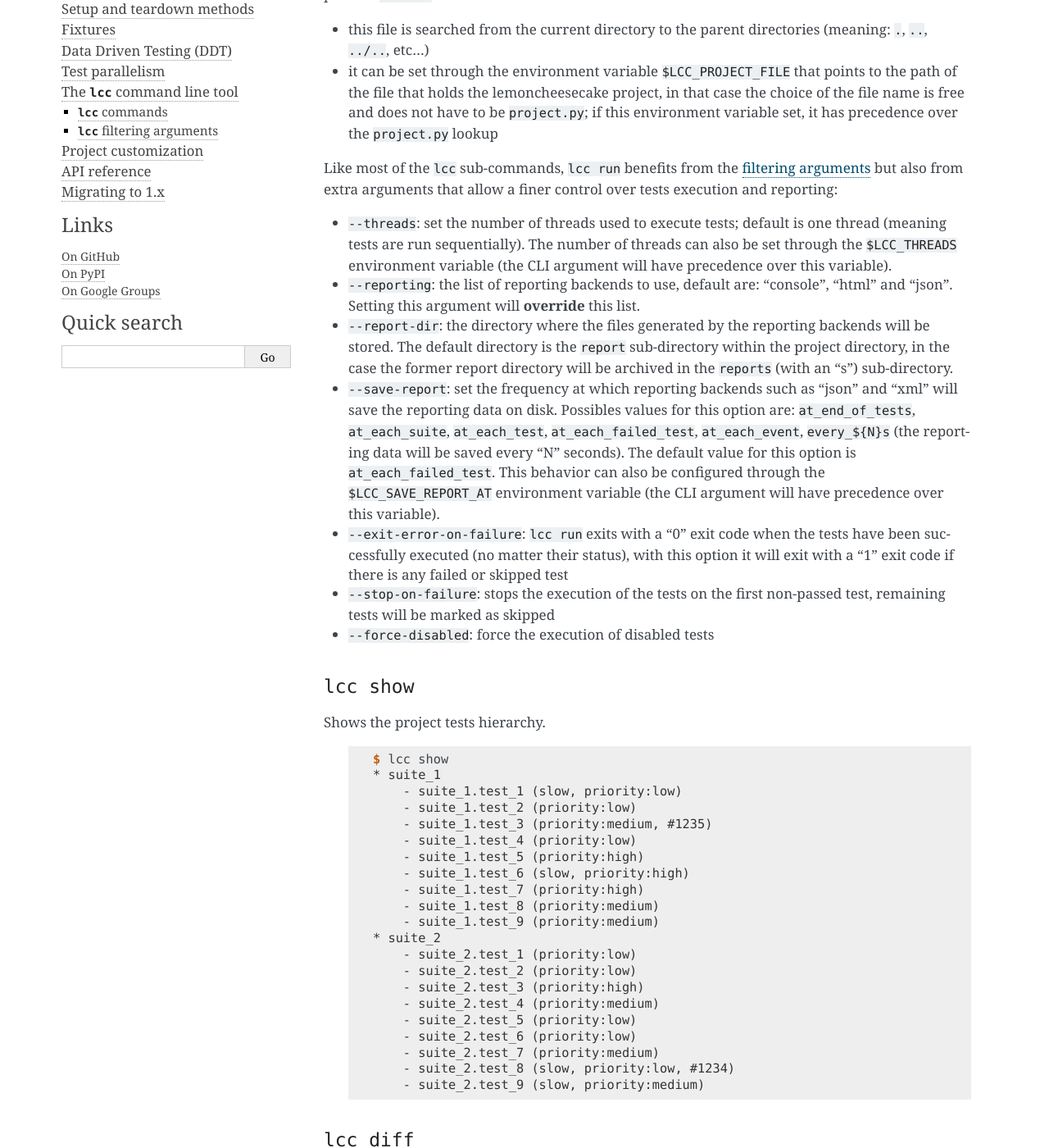
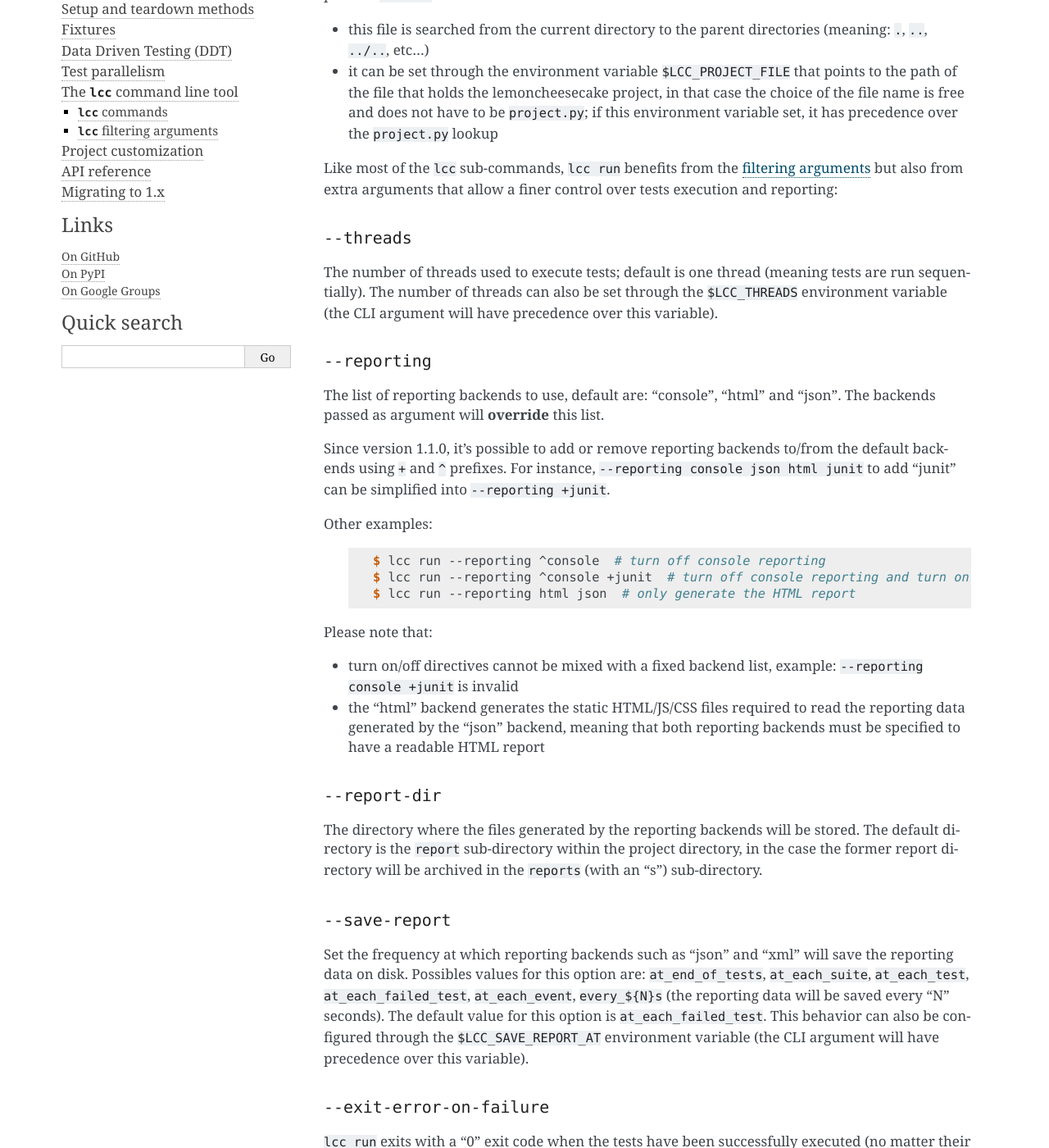
Before and after one commit to lemoncheesecake/lemoncheesecake, a Sphinx documentation site: the page built from doc/cli.rst, in a window 1280 px wide and 1400 px high, scrolled down 284 px. Shown: the whole window at 82% size. Built offline with Sphinx 7.4.7, drawn with Linux system fonts in a browser that asks for light colours; some of the changed text lies outside the part shown.

Commit message:
lcc run --reporting: support turning on/off default reporting backends

```diff
--- a/doc/cli.rst
+++ b/doc/cli.rst
@@ -25,31 +25,72 @@ Like for any other ``lcc`` sub command (except ``lcc bootstrap``), the ``project
 Like most of the ``lcc`` sub-commands, ``lcc run`` benefits from the :ref:`filtering arguments <cli_filters>` but also
 from extra arguments that allow a finer control over tests execution and reporting:
 
-- ``--threads``: set the number of threads used to execute tests; default is one thread (meaning tests are run
-  sequentially). The number of threads can also be set through the ``$LCC_THREADS`` environment variable (the CLI argument
-  will have precedence over this variable).
+``--threads``
+^^^^^^^^^^^^^
 
-- ``--reporting``: the list of reporting backends to use, default are: "console", "html" and "json". Setting this
-  argument will **override** this list.
+The number of threads used to execute tests; default is one thread (meaning tests are run sequentially).
+The number of threads can also be set through the ``$LCC_THREADS`` environment variable (the CLI argument will have
+precedence over this variable).
 
-- ``--report-dir``: the directory where the files generated by the reporting backends will be stored. The default
-  directory is the ``report`` sub-directory within the project directory, in the case the former report directory
-  will be archived in the ``reports`` (with an "s") sub-directory.
+``--reporting``
+^^^^^^^^^^^^^^^
 
-- ``--save-report``: set the frequency at which reporting backends such as "json" and "xml" will save the reporting data
-  on disk. Possibles values for this option are: ``at_end_of_tests``, ``at_each_suite``, ``at_each_test``,
-  ``at_each_failed_test``, ``at_each_event``, ``every_${N}s`` (the reporting
-  data will be saved every "N" seconds). The default value for this option is ``at_each_failed_test``.
-  This behavior can also be configured through the ``$LCC_SAVE_REPORT_AT`` environment variable (the CLI argument
-  will have precedence over this variable).
+The list of reporting backends to use, default are: "console", "html" and "json". The backends passed as argument
+will **override** this list.
 
-- ``--exit-error-on-failure``: ``lcc run`` exits with a "0" exit code when the tests have been successfully executed
-  (no matter their status), with this option it will exit with a "1" exit code if there is any failed or skipped test
+Since version 1.1.0, it's possible to add or remove reporting backends to/from the default backends using ``+``
+and ``^`` prefixes. For instance, ``--reporting console json html junit`` to add "junit" can be simplified into
+``--reporting +junit``.
 
-- ``--stop-on-failure``: stops the execution of the tests on the first non-passed test, remaining tests will be marked
-  as skipped
+Other examples:
 
-- ``--force-disabled``: force the execution of disabled tests
+  .. code-block:: console
+
+      $ lcc run --reporting ^console  # turn off console reporting
+      $ lcc run --reporting ^console +junit  # turn off console reporting and turn on junit reporting
+      $ lcc run --reporting html json  # only generate the HTML report
+
+Please note that:
+
+- turn on/off directives cannot be mixed with a fixed backend list, example: ``--reporting console +junit``
+  is invalid
+
+- the "html" backend generates the static HTML/JS/CSS files required to read the reporting data generated
+  by the "json" backend, meaning that both reporting backends must be specified to have a readable HTML report
+
+
+``--report-dir``
+^^^^^^^^^^^^^^^^
+
+The directory where the files generated by the reporting backends will be stored. The default
+directory is the ``report`` sub-directory within the project directory, in the case the former report directory
+will be archived in the ``reports`` (with an "s") sub-directory.
+
+``--save-report``
+^^^^^^^^^^^^^^^^^
+
+Set the frequency at which reporting backends such as "json" and "xml" will save the reporting data
+on disk. Possibles values for this option are: ``at_end_of_tests``, ``at_each_suite``, ``at_each_test``,
+``at_each_failed_test``, ``at_each_event``, ``every_${N}s`` (the reporting
+data will be saved every "N" seconds). The default value for this option is ``at_each_failed_test``.
+This behavior can also be configured through the ``$LCC_SAVE_REPORT_AT`` environment variable (the CLI argument
+will have precedence over this variable).
+
+``--exit-error-on-failure``
+^^^^^^^^^^^^^^^^^^^^^^^^^^^
+
+``lcc run`` exits with a "0" exit code when the tests have been successfully executed (no matter their status),
+with this option it will exit with a "1" exit code if there is any failed or skipped test
+
+``--stop-on-failure``
+^^^^^^^^^^^^^^^^^^^^^
+
+Stops the execution of the tests on the first non-passed test, remaining tests will be marked as skipped
+
+``--force-disabled``
+^^^^^^^^^^^^^^^^^^^^^
+
+Force the execution of disabled tests
 
 
 ``lcc show``
--- a/doc/migrating-to-v1.rst
+++ b/doc/migrating-to-v1.rst
@@ -172,4 +172,4 @@ CLI
 ---
 
 The ``--enable-reporting`` and ``--disable-reporting`` arguments have been removed from ``lcc run``.
-Use the ``--reporting`` absolute reporting backend list instead.
+Use the ``--reporting`` argument instead as documented :ref:`here <lcc_run>`.
```
Also changed, not shown: 5 other files.
